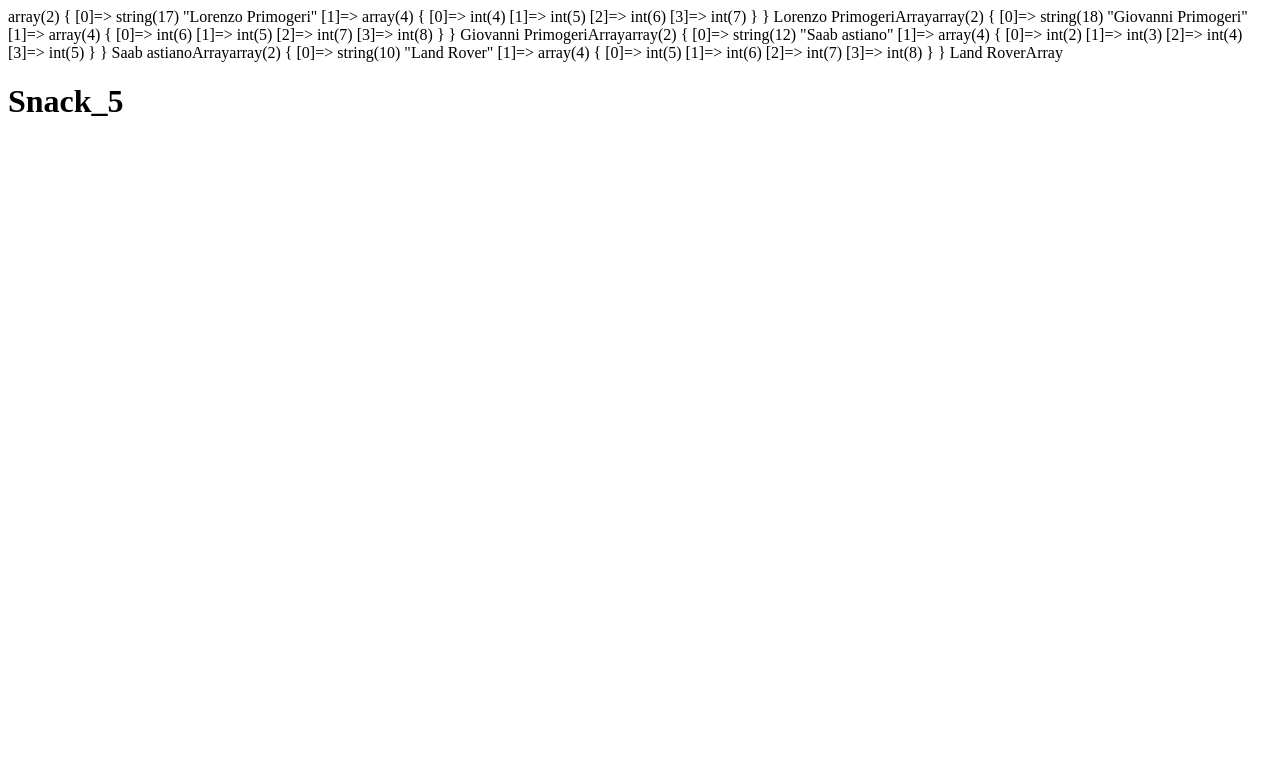
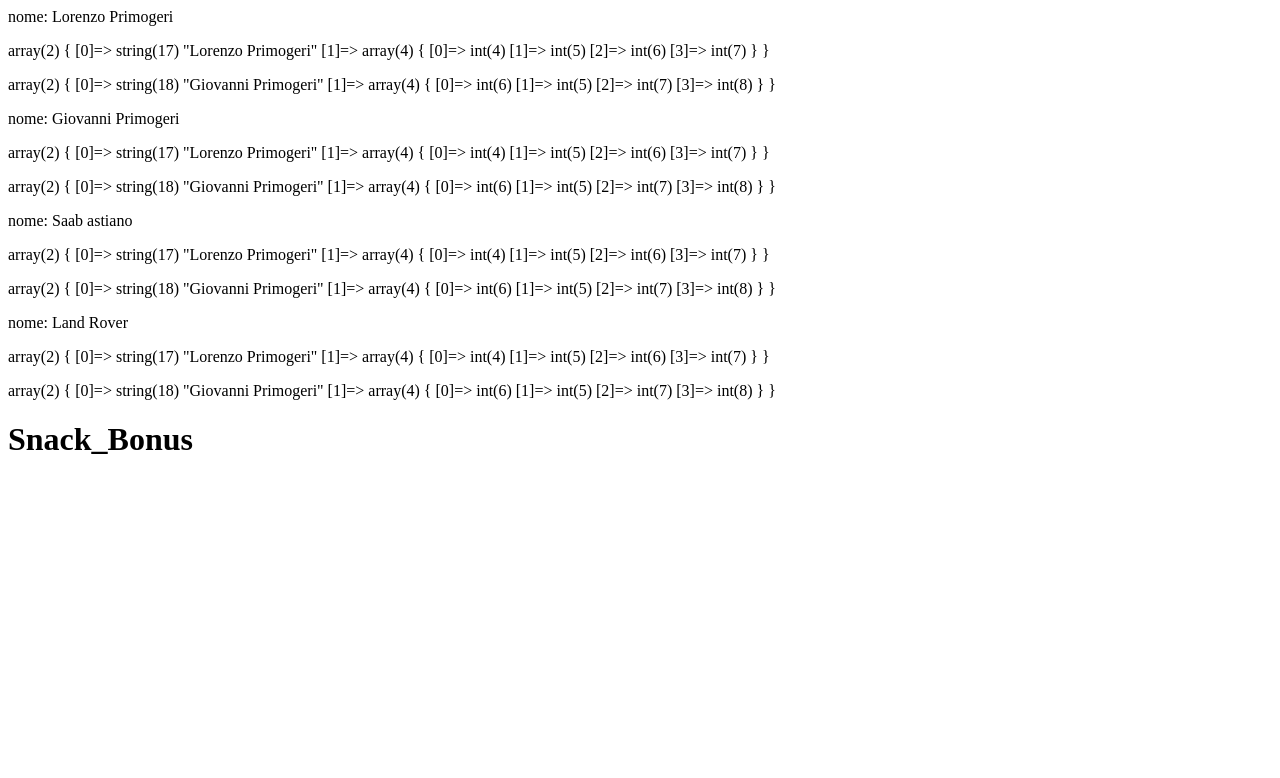
Before and after one commit to LorenzoPrimogeri/php-snacks-b1, a PHP site: page / in a window 1280 px wide. Shown: the top 778 px of the page. Run offline with PHP 8.4, Linux system fonts and the light colour scheme; data that the repository does not hold is empty.

Commit message:
correction

```diff
--- a/snack_Bonus/index.php
+++ b/snack_Bonus/index.php
@@ -21,10 +21,11 @@ $arrayAlunni = array(
 );
 
 for ($i = 0; $i < count($arrayAlunni); $i++) {
-    var_dump($arrayAlunni[$i]);
-    for ($j = 0; $j < count($arrayAlunni); $j++) {
-        $element = $arrayAlunni[$i][$j];
-        echo ($element);
+    echo ("nome: " . $arrayAlunni[$i][0]);
+    for ($j = 0; $j < count($arrayAlunni[$j]); $j++) {
+        echo ("<p>");
+        var_dump($arrayAlunni[$j]);
+        echo ("<p>");
     }
 }
 
@@ -34,4 +35,4 @@ for ($i = 0; $i < count($arrayAlunni); $i++) {
 ?>
 
 
-<h1>Snack_5</h1>
+<h1>Snack_Bonus</h1>
```
